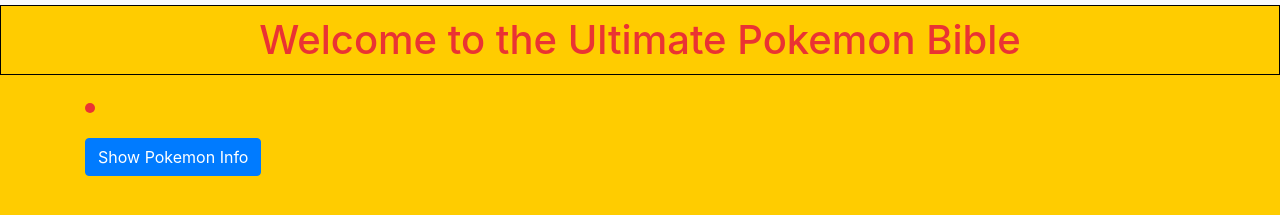
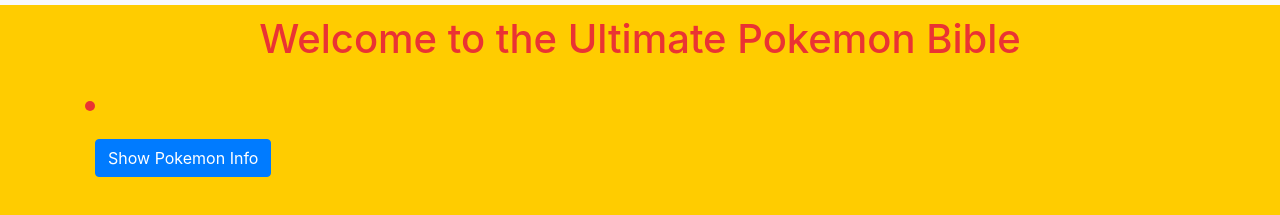
Before and after one commit to Popol2411/cf_pokedex, a plain HTML site: page index.html in a window 1280 px wide. Shown: the part 167-382 px from the top of the page. Drawn offline with nearby package versions, Linux system fonts and the light colour scheme; no server answers.

Commit message:
h1 border style removed, nav and button style updated

```diff
--- a/css/styles.css
+++ b/css/styles.css
@@ -17,7 +17,6 @@ body {
 h1 {
   text-align: center;
   padding: 10px;
-  border: solid black 1px;
 }
 
 p {
@@ -27,3 +26,11 @@ p {
 .pokemon-modal-image {
   width: 100%;
 }
+
+nav {
+  background-color: #FFCC00;
+}
+button.btn-primary {
+  text-transform: capitalize;
+  margin: 10px;
+}
```
